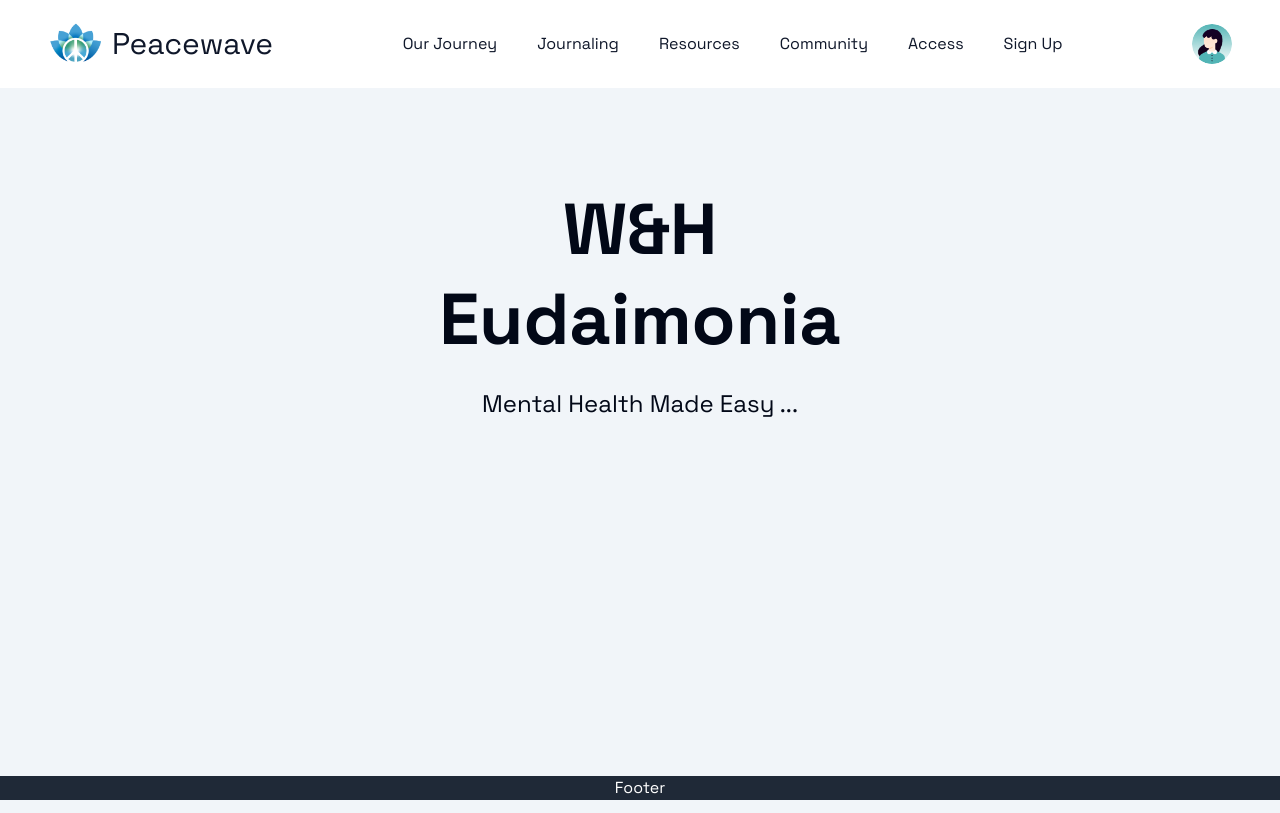
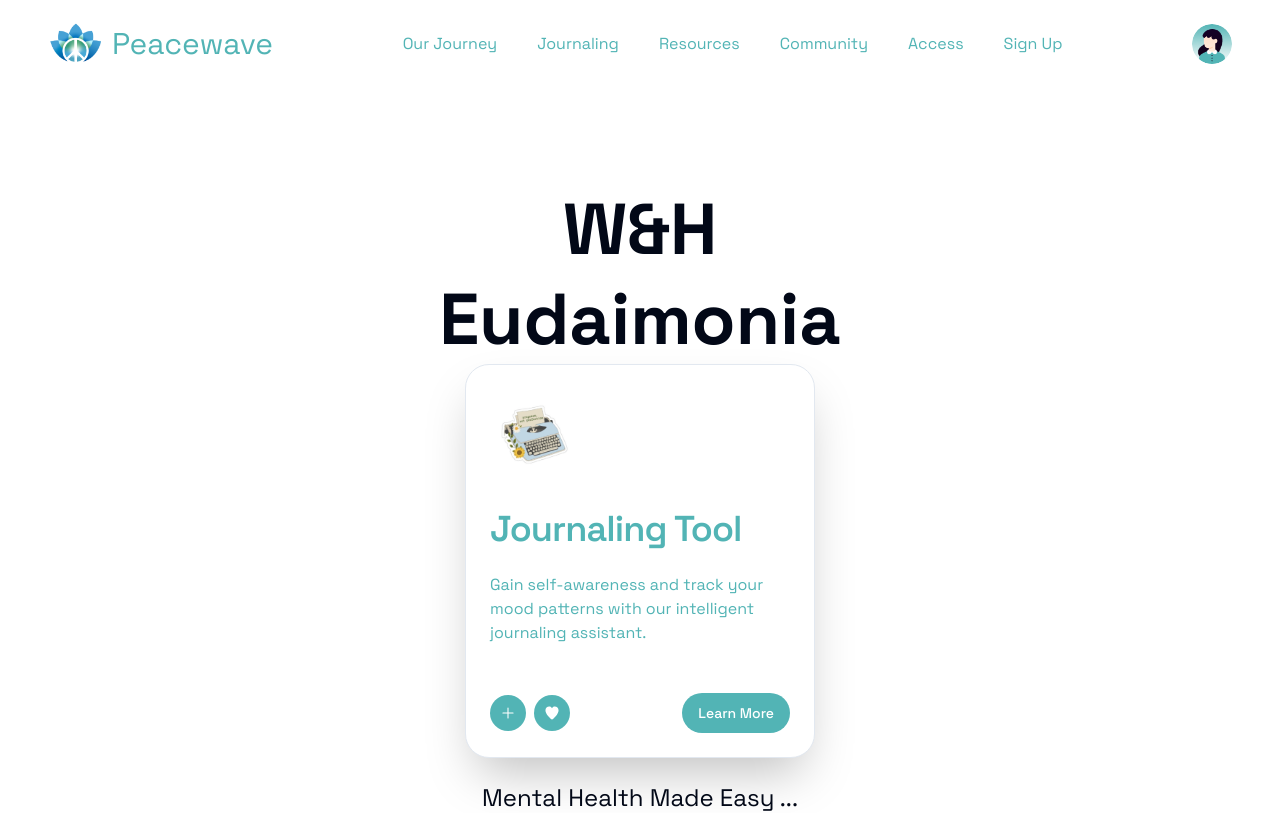
Before and after one commit to WHEUDAIMONIA/EudaimoniaFrontend, a Next.js app: page / in a window 1280 px wide. Shown: the top 813 px of the page. Built offline with nearby package versions, Linux system fonts and the light colour scheme.

Commit message:
added service_card components added font.ts configured tailwindcss and shadcn installed radix ui icons fixed footer position

```diff
--- a/package.json
+++ b/package.json
@@ -9,6 +9,8 @@
     "lint": "next lint"
   },
   "dependencies": {
+    "@radix-ui/react-icons": "^1.3.0",
+    "@radix-ui/react-slot": "^1.1.0",
     "axios": "^1.7.2",
     "class-variance-authority": "^0.7.0",
     "clsx": "^2.1.1",
--- a/src/app/components/ui/service_card.tsx
+++ b/src/app/components/ui/service_card.tsx
@@ -0,0 +1,68 @@
+// components/ServiceCard.tsx
+
+import React from 'react'
+import Image from 'next/image'
+import { Button } from '@/components/ui/button'
+import { HeartFilledIcon, PlusIcon } from '@radix-ui/react-icons'
+import {
+  Card,
+  CardContent,
+  CardDescription,
+  CardFooter,
+  CardHeader,
+  CardTitle
+} from '@/components/ui/card'
+interface ServiceCardProps {
+  title: string
+  description: string
+  imageSrc: string
+  learnMoreLink: string
+}
+
+const ServiceCard: React.FC<ServiceCardProps> = ({
+  title,
+  description,
+  imageSrc,
+  learnMoreLink
+}) => {
+  return (
+    <Card className='w-[350px] rounded-[24px] bg-white shadow-2xl'>
+      <CardHeader>
+        <Image
+          src={imageSrc}
+          alt={title}
+          width={90}
+          height={90}
+          className='pb-7'
+        />
+        <CardTitle className='font-andada text-4xl text-primary'>
+          {title}
+        </CardTitle>
+      </CardHeader>
+      <CardContent className='pb-12'>
+        <CardDescription className='text-md font-andada text-primary'>
+          {description}
+        </CardDescription>
+      </CardContent>
+      <CardFooter className='flex justify-between'>
+        <div>
+          <button
+            type='button'
+            className='me-2 inline-flex items-center rounded-full bg-primary p-2.5 text-center text-sm font-medium text-white '
+          >
+            <PlusIcon className='h-4 w-4 '></PlusIcon>
+          </button>
+          <button
+            type='button'
+            className='me-2 inline-flex items-center rounded-full bg-primary p-2.5 text-center text-sm font-medium text-white '
+          >
+            <HeartFilledIcon className='h-4 w-4 '></HeartFilledIcon>
+          </button>
+        </div>
+        <Button className='rounded-full text-white'>Learn More</Button>
+      </CardFooter>
+    </Card>
+  )
+}
+
+export default ServiceCard
--- /dev/null
+++ b/src/app/font.ts
@@ -0,0 +1,8 @@
+import { Andada_Pro } from 'next/font/google'
+
+const andadaPro = Andada_Pro({
+  subsets: ['latin'],
+  weight: ['400'],
+  style: ['normal'],
+  variable: '--font-andada-pro'
+})
--- a/src/app/page.tsx
+++ b/src/app/page.tsx
@@ -1,6 +1,7 @@
 import Image from 'next/image'
 import Button from './components/Button'
 import AffiliationSlider from './components/Affliations'
+import ServiceCard from './components/ui/service_card'
 
 export default function Home() {
   return (
@@ -11,6 +12,12 @@
           <br />
           {`Eudaimonia`}
         </h1>
+        <ServiceCard
+          title='Journaling Tool'
+          description='Gain self-awareness and track your mood patterns with our intelligent journaling assistant.'
+          imageSrc='/images/typewriter.png'
+          learnMoreLink='/learn-more'
+        />
         <div className='text-text-secondary my-6 px-20 text-center text-2xl'>
           {`Mental Health Made Easy ...`}
         </div>
--- /dev/null
+++ b/src/components/ui/button.tsx
@@ -0,0 +1,56 @@
+import * as React from "react"
+import { Slot } from "@radix-ui/react-slot"
+import { cva, type VariantProps } from "class-variance-authority"
+
+import { cn } from "@/lib/utils"
+
+const buttonVariants = cva(
+  "inline-flex items-center justify-center whitespace-nowrap rounded-md text-sm font-medium ring-offset-background transition-colors focus-visible:outline-none focus-visible:ring-2 focus-visible:ring-ring focus-visible:ring-offset-2 disabled:pointer-events-none disabled:opacity-50",
+  {
+    variants: {
+      variant: {
+        default: "bg-primary text-primary-foreground hover:bg-primary/90",
+        destructive:
+          "bg-destructive text-destructive-foreground hover:bg-destructive/90",
+        outline:
+          "border border-input bg-background hover:bg-accent hover:text-accent-foreground",
+        secondary:
+          "bg-secondary text-secondary-foreground hover:bg-secondary/80",
+        ghost: "hover:bg-accent hover:text-accent-foreground",
+        link: "text-primary underline-offset-4 hover:underline",
+      },
+      size: {
+        default: "h-10 px-4 py-2",
+        sm: "h-9 rounded-md px-3",
+        lg: "h-11 rounded-md px-8",
+        icon: "h-10 w-10",
+      },
+    },
+    defaultVariants: {
+      variant: "default",
+      size: "default",
+    },
+  }
+)
+
+export interface ButtonProps
+  extends React.ButtonHTMLAttributes<HTMLButtonElement>,
+    VariantProps<typeof buttonVariants> {
+  asChild?: boolean
+}
+
+const Button = React.forwardRef<HTMLButtonElement, ButtonProps>(
+  ({ className, variant, size, asChild = false, ...props }, ref) => {
+    const Comp = asChild ? Slot : "button"
+    return (
+      <Comp
+        className={cn(buttonVariants({ variant, size, className }))}
+        ref={ref}
+        {...props}
+      />
+    )
+  }
+)
+Button.displayName = "Button"
+
+export { Button, buttonVariants }
--- /dev/null
+++ b/src/components/ui/card.tsx
@@ -0,0 +1,79 @@
+import * as React from "react"
+
+import { cn } from "@/lib/utils"
+
+const Card = React.forwardRef<
+  HTMLDivElement,
+  React.HTMLAttributes<HTMLDivElement>
+>(({ className, ...props }, ref) => (
+  <div
+    ref={ref}
+    className={cn(
+      "rounded-lg border bg-card text-card-foreground shadow-sm",
+      className
+    )}
+    {...props}
+  />
+))
+Card.displayName = "Card"
+
+const CardHeader = React.forwardRef<
+  HTMLDivElement,
+  React.HTMLAttributes<HTMLDivElement>
+>(({ className, ...props }, ref) => (
+  <div
+    ref={ref}
+    className={cn("flex flex-col space-y-1.5 p-6", className)}
+    {...props}
+  />
+))
+CardHeader.displayName = "CardHeader"
+
+const CardTitle = React.forwardRef<
+  HTMLParagraphElement,
+  React.HTMLAttributes<HTMLHeadingElement>
+>(({ className, ...props }, ref) => (
+  <h3
+    ref={ref}
+    className={cn(
+      "text-2xl font-semibold leading-none tracking-tight",
+      className
+    )}
+    {...props}
+  />
+))
+CardTitle.displayName = "CardTitle"
+
+const CardDescription = React.forwardRef<
+  HTMLParagraphElement,
+  React.HTMLAttributes<HTMLParagraphElement>
+>(({ className, ...props }, ref) => (
+  <p
+    ref={ref}
+    className={cn("text-sm text-muted-foreground", className)}
+    {...props}
+  />
+))
+CardDescription.displayName = "CardDescription"
+
+const CardContent = React.forwardRef<
+  HTMLDivElement,
+  React.HTMLAttributes<HTMLDivElement>
+>(({ className, ...props }, ref) => (
+  <div ref={ref} className={cn("p-6 pt-0", className)} {...props} />
+))
+CardContent.displayName = "CardContent"
+
+const CardFooter = React.forwardRef<
+  HTMLDivElement,
+  React.HTMLAttributes<HTMLDivElement>
+>(({ className, ...props }, ref) => (
+  <div
+    ref={ref}
+    className={cn("flex items-center p-6 pt-0", className)}
+    {...props}
+  />
+))
+CardFooter.displayName = "CardFooter"
+
+export { Card, CardHeader, CardFooter, CardTitle, CardDescription, CardContent }
--- a/tailwind.config.ts
+++ b/tailwind.config.ts
@@ -1,80 +1,78 @@
-import type { Config } from "tailwindcss"
+import { Andada_Pro } from 'next/font/google'
+import type { Config } from 'tailwindcss'
 
 const config = {
-  darkMode: ["class"],
+  darkMode: ['class'],
   content: [
     './pages/**/*.{ts,tsx}',
     './components/**/*.{ts,tsx}',
     './app/**/*.{ts,tsx}',
-    './src/**/*.{ts,tsx}',
-	],
-  prefix: "",
+    './src/**/*.{ts,tsx}'
+  ],
+  prefix: '',
   theme: {
     container: {
       center: true,
-      padding: "2rem",
+      padding: '2rem',
       screens: {
-        "2xl": "1400px",
-      },
+        '2xl': '1400px'
+      }
     },
     extend: {
+      fontFamily: {
+        andada: ['var(--font-andada-pro)']
+      },
       colors: {
-        border: "hsl(var(--border))",
-        input: "hsl(var(--input))",
-        ring: "hsl(var(--ring))",
-        background: "hsl(var(--background))",
-        foreground: "hsl(var(--foreground))",
-        primary: {
-          DEFAULT: "hsl(var(--primary))",
-          foreground: "hsl(var(--primary-foreground))",
-        },
-        secondary: {
-          DEFAULT: "hsl(var(--secondary))",
-          foreground: "hsl(var(--secondary-foreground))",
-        },
+        border: 'hsl(var(--border))',
+        input: 'hsl(var(--input))',
+        ring: 'hsl(var(--ring))',
+        background: 'hsl(var(--background))',
+        foreground: 'hsl(var(--foreground))',
+        primary: '#52B4B5',
+        seconday: '#E8E8E6',
         destructive: {
-          DEFAULT: "hsl(var(--destructive))",
-          foreground: "hsl(var(--destructive-foreground))",
+          DEFAULT: 'hsl(var(--destructive))',
+          foreground: 'hsl(var(--destructive-foreground))'
         },
         muted: {
-          DEFAULT: "hsl(var(--muted))",
-          foreground: "hsl(var(--muted-foreground))",
+          DEFAULT: 'hsl(var(--muted))',
+          foreground: 'hsl(var(--muted-foreground))'
         },
         accent: {
-          DEFAULT: "hsl(var(--accent))",
-          foreground: "hsl(var(--accent-foreground))",
+          DEFAULT: 'hsl(var(--accent))',
+          foreground: 'hsl(var(--accent-foreground))'
         },
         popover: {
-          DEFAULT: "hsl(var(--popover))",
-          foreground: "hsl(var(--popover-foreground))",
+          DEFAULT: 'hsl(var(--popover))',
+          foreground: 'hsl(var(--popover-foreground))'
         },
         card: {
-          DEFAULT: "hsl(var(--card))",
-          foreground: "hsl(var(--card-foreground))",
-        },
+          DEFAULT: 'hsl(var(--card))',
+          foreground: 'hsl(var(--card-foreground))'
+        }
       },
       borderRadius: {
-        lg: "var(--radius)",
-        md: "calc(var(--radius) - 2px)",
-        sm: "calc(var(--radius) - 4px)",
+        lg: 'var(--radius)',
+        md: 'calc(var(--radius) - 2px)',
+        sm: 'calc(var(--radius) - 4px)'
       },
       keyframes: {
-        "accordion-down": {
-          from: { height: "0" },
-          to: { height: "var(--radix-accordion-content-height)" },
+        'accordion-down': {
+          from: { height: '0' },
+          to: { height: 'var(--radix-accordion-content-height)' }
         },
-        "accordion-up": {
-          from: { height: "var(--radix-accordion-content-height)" },
-          to: { height: "0" },
-        },
+        'accordion-up': {
+          from: { height: 'var(--radix-accordion-content-height)' },
+          to: { height: '0' }
+        }
       },
       animation: {
-        "accordion-down": "accordion-down 0.2s ease-out",
-        "accordion-up": "accordion-up 0.2s ease-out",
-      },
-    },
+        'accordion-down': 'accordion-down 0.2s ease-out',
+        'accordion-up': 'accordion-up 0.2s ease-out'
+      }
+    }
   },
-  plugins: [require("tailwindcss-animate")],
+  plugins: [require('tailwindcss-animate')]
 } satisfies Config
 
 export default config
```
Also changed, not shown: public/images/typewriter.png (added), 1 other file (tests, documents, lock files or other folders).
